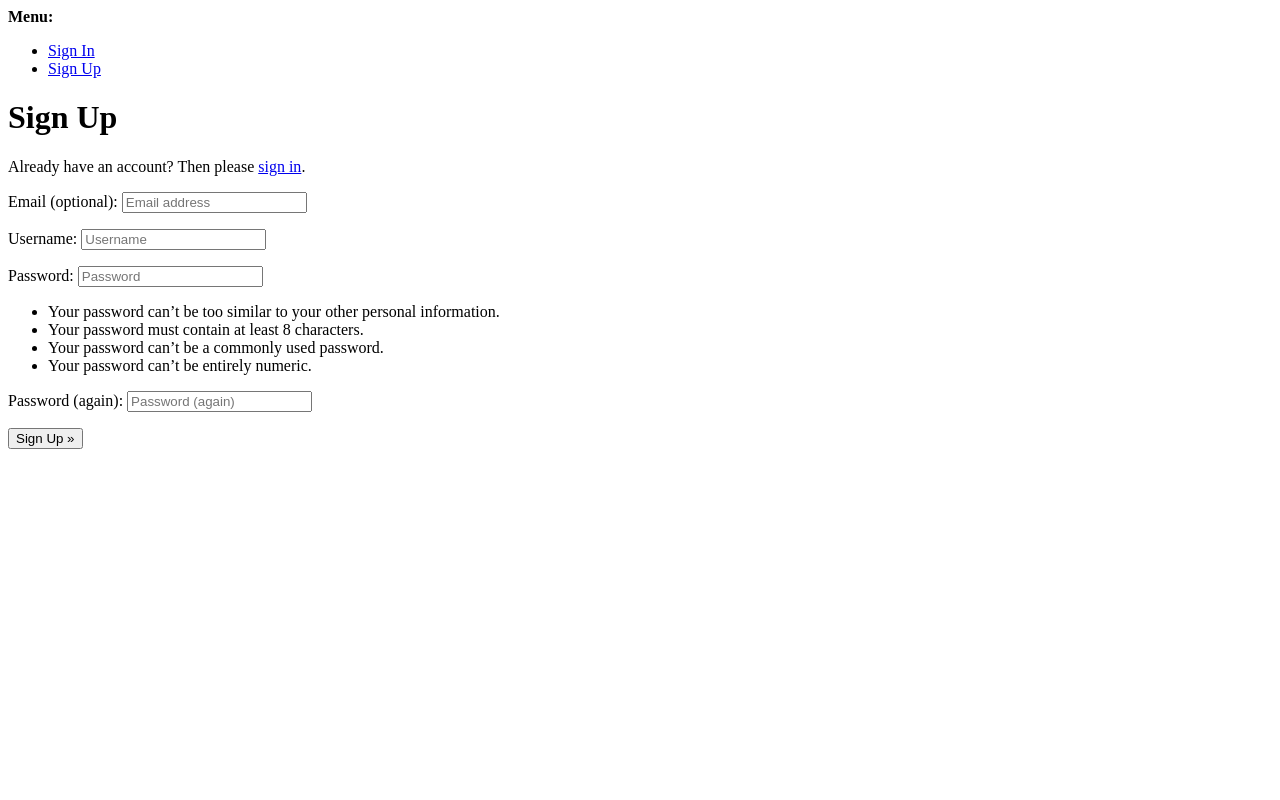
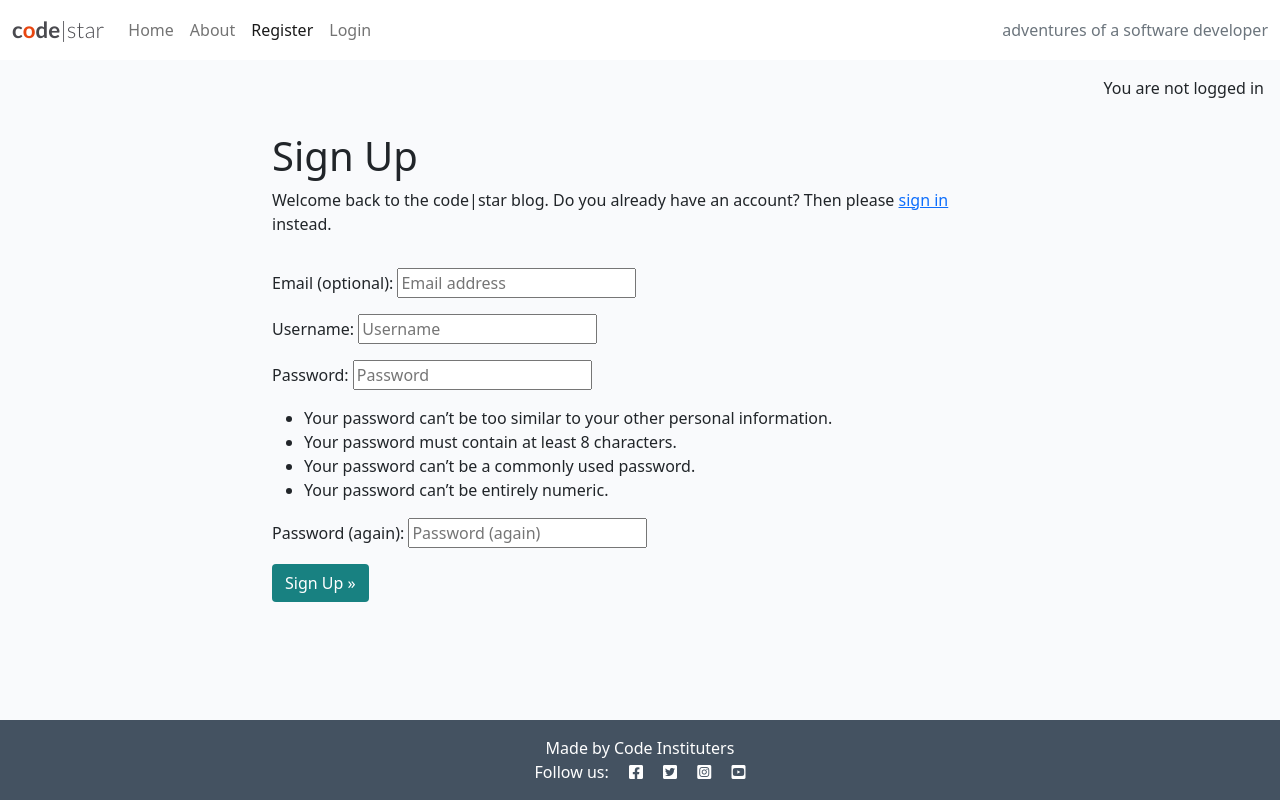
Before and after one commit to gbroder24/django-blog, a Django app: page /accounts/signup/ in a window 1280 px wide. Run offline with Django 4.2, Linux system fonts and the light colour scheme.

Commit message:
update the signup page to match the rest of the project pages

```diff
--- a/codestar/settings.py
+++ b/codestar/settings.py
@@ -28,7 +28,7 @@ TEMPLATES_DIR = os.path.join(BASE_DIR, 'templates')
 SECRET_KEY = 'django-insecure-(#l8+@h8^mliz1h_qm#4dr0-ja$dasl&erj7r*z_vhv4@=_=a)'
 
 # SECURITY WARNING: don't run with debug turned on in production!
-DEBUG = False
+DEBUG = True
 
 ALLOWED_HOSTS = ['8000-gbroder24-djangoblog-f0xm6l1s0e2.ws.codeinstitute-ide.net', '.herokuapp.com']
 
--- a/templates/account/signup.html
+++ b/templates/account/signup.html
@@ -1,21 +1,30 @@
-{% extends "account/base.html" %}
+{% extends "base.html" %}
 
 {% load i18n %}
 
 {% block head_title %}{% trans "Signup" %}{% endblock head_title %}
 
 {% block content %}
+<div class="container">
+  <div class="row">
+    <div class="col-md-8 mt-3 offset-md-2">
       <h1>{% trans "Sign Up" %}</h1>
 
-<p>{% blocktrans %}Already have an account? Then please <a href="{{ login_url }}">sign in</a>.{% endblocktrans %}</p>
-
+      <p>{% blocktrans %}Welcome back to the code|star blog. Do you already have an account? Then please <a href="{{ login_url }}">sign in</a> instead.{% endblocktrans %}</p>
+    </div>
+  </div>
+  <div class="row">
+    <div class="col-md-8 mt-3 offset-md-2">
       <form class="signup" id="signup_form" method="post" action="{% url 'account_signup' %}">
         {% csrf_token %}
         {{ form.as_p }}
         {% if redirect_field_value %}
         <input type="hidden" name="{{ redirect_field_name }}" value="{{ redirect_field_value }}" />
         {% endif %}
-  <button type="submit">{% trans "Sign Up" %} &raquo;</button>
+        <button class="btn btn-signup right" type="submit">{% trans "Sign Up" %} &raquo;</button>
       </form>
+    </div>
+  </div>
+</div>
 
 {% endblock content %}
--- a/templates/base.html
+++ b/templates/base.html
@@ -76,6 +76,13 @@
 
     <main class="flex-shrink-0 main-bg">
 
+
+        {% if user.is_authenticated %}
+        <p class="text-end m-3">You are logged in as {{ user }}</p>
+        {% else %}
+        <p class="text-end m-3">You are not logged in</p>
+        {% endif %}
+
         {% block content %}
         <!-- Content Goes here -->
         {% endblock content %}
```
Lines whose indentation alone changed are shown as unchanged.
